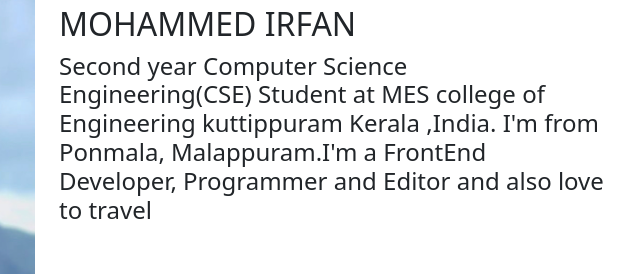
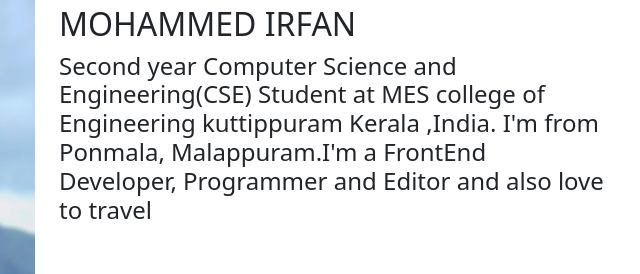
Before and after one commit to MOHAMMEDIRFAN554/personal, a plain HTML site: page index.html in a window 1280 px wide. Shown: the part 287-561 px from the top of the page, 593-1233 px from the left. Drawn offline with nearby package versions, Linux system fonts and the light colour scheme.

Commit message:
Update index.html

```diff
--- a/index.html
+++ b/index.html
@@ -114,7 +114,7 @@
                 <div class="col-md-6">
                     <h1 class="text-center pt-4" id="About-section">About Me</h1>
                     <h2>MOHAMMED IRFAN</h2>
-                   <h4>Second year Computer Science Engineering(CSE) Student at MES college of Engineering kuttippuram Kerala ,India.
+                   <h4>Second year Computer Science and Engineering(CSE) Student at MES college of Engineering kuttippuram Kerala ,India.
                        I'm from Ponmala, Malappuram.I'm a FrontEnd Developer, Programmer and Editor and also love to travel
 
                    </h4>
```
